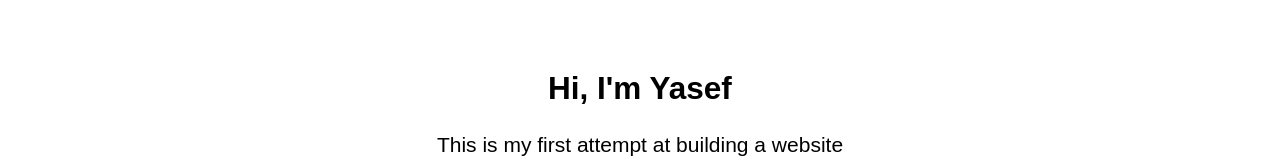
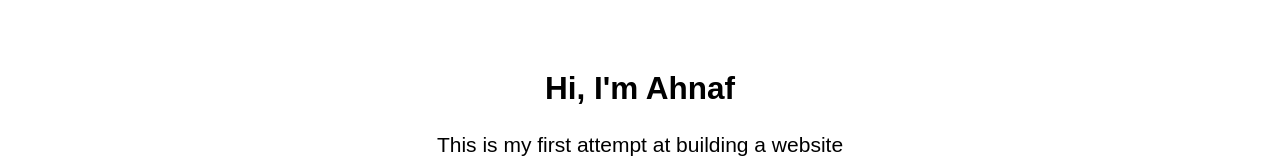
Before and after one commit to Yasef-x/Site, a plain HTML site: page index.html in a window 1280 px wide. Shown: the part 209-369 px from the top of the page. Drawn offline with Linux system fonts and the light colour scheme.

Commit message:
Update index.html

```diff
--- a/index.html
+++ b/index.html
@@ -12,7 +12,7 @@
 
         <main>
             <div class="intro">
-                <h2>Hi, I'm Yasef</h2>
+                <h2>Hi, I'm Ahnaf</h2>
                 <p>This is my first attempt at building a website</p>
                 <p>Below are two clickable links that redirect you to different pages of my site</p>
                 <p><a href="earth.html">Click here</a> to know more about the Earth</p>
```
